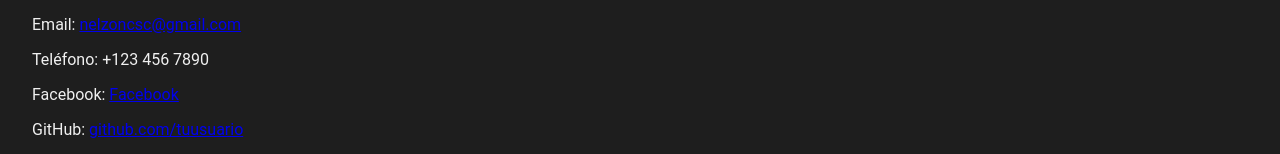
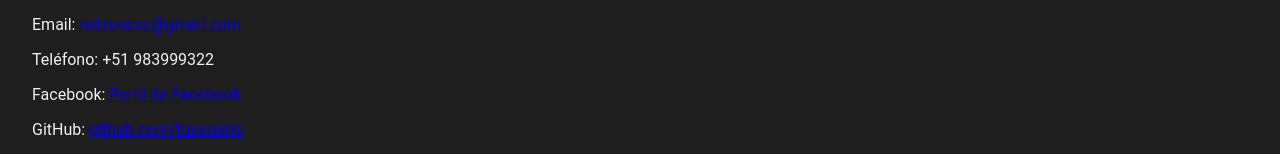
Before and after one commit to NelCSC/portafolio-personal-NelCSC, a plain HTML site: page contact.html in a window 1280 px wide. Shown: the part 661-815 px from the top of the page. Drawn offline with Linux system fonts and the light colour scheme.

Commit message:
Edicion de perfil de facebook y el número de cel

```diff
--- a/contact.html
+++ b/contact.html
@@ -42,8 +42,8 @@
         <div class="contact-info">
             <h3>Información de Contacto</h3>
             <p>Email: <a href="https://www.gmail.com" target="_blank">nelzoncsc@gmail.com</a></p>
-            <p>Teléfono: +123 456 7890</p>
-            <p>Facebook: <a href="https://www.facebook.com/share/1LfHNLHGDU/" target="_blank">Facebook</a></p>
+            <p>Teléfono: +51 983999322</p>
+            <p>Facebook: <a href="https://www.facebook.com/share/1LfHNLHGDU/" target="_blank">Perfil de Facebook</a></p>
             <p>GitHub: <a href="https://github.com/NelCSC" target="_blank">github.com/tuusuario</a></p>
         </div>
     </section>
```
